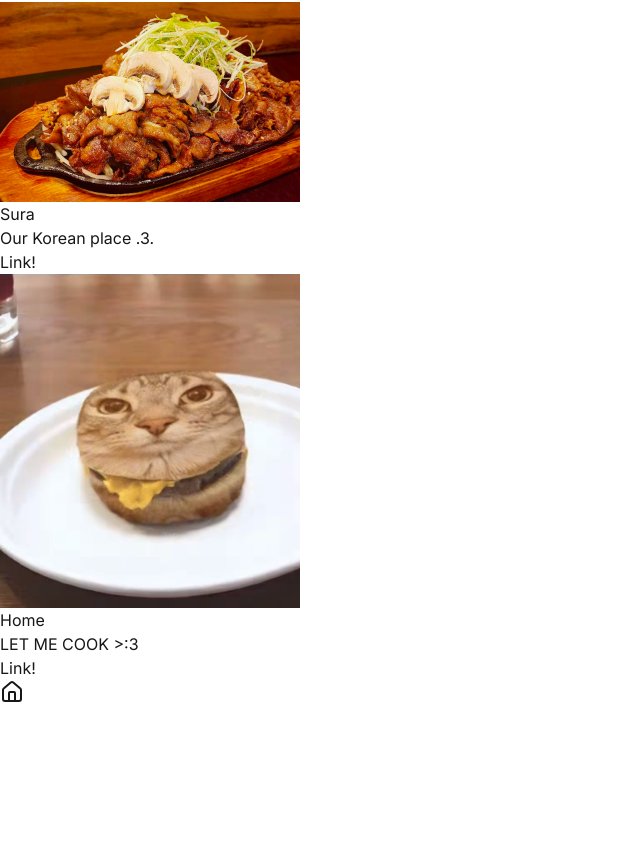
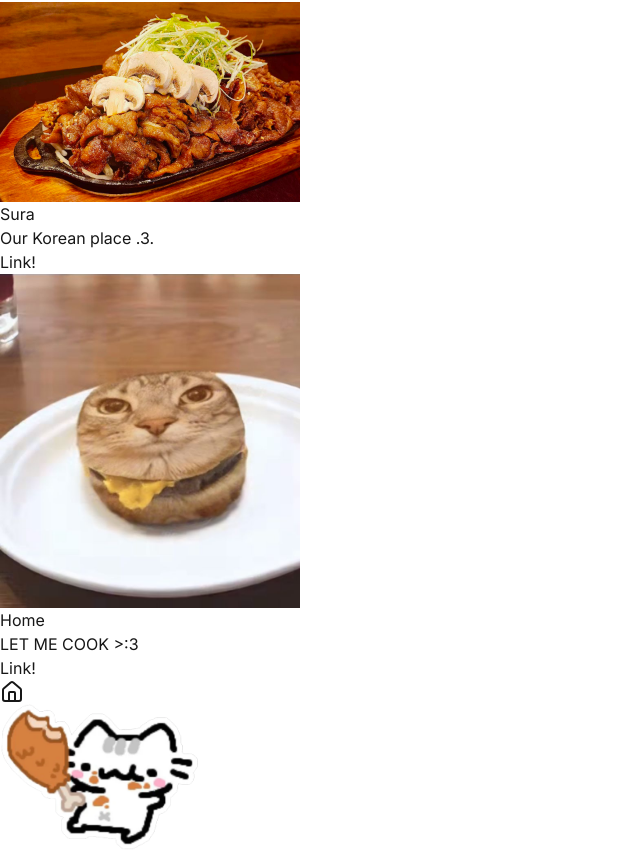
Before and after one commit to GooseMooz/cmpt276-mini-project, a Next.js app: page /eating in a window 1280 px wide. Shown: the part 1630-2480 px from the top of the page, without its empty margins (0-640 px from the left). Before the commit the page ends 2334 px from the top, so only its background shows below. Built offline with nearby package versions, Linux system fonts and the light colour scheme.

Commit message:
Added munching cat picture to the eating page for consistent UI elements.

```diff
--- a/src/app/eating/page.tsx
+++ b/src/app/eating/page.tsx
@@ -93,6 +93,13 @@ export default function Eating() {
                 </motion.p>
             )}
             <HomeButton />
+            <Image
+                src={"/cat_drawings/MUNCH.png"}
+                alt="Eating Cat"
+                width={200}
+                height={200}
+                className="absolute object-cover top-20"
+            />
         </div>
     )
 }
```
